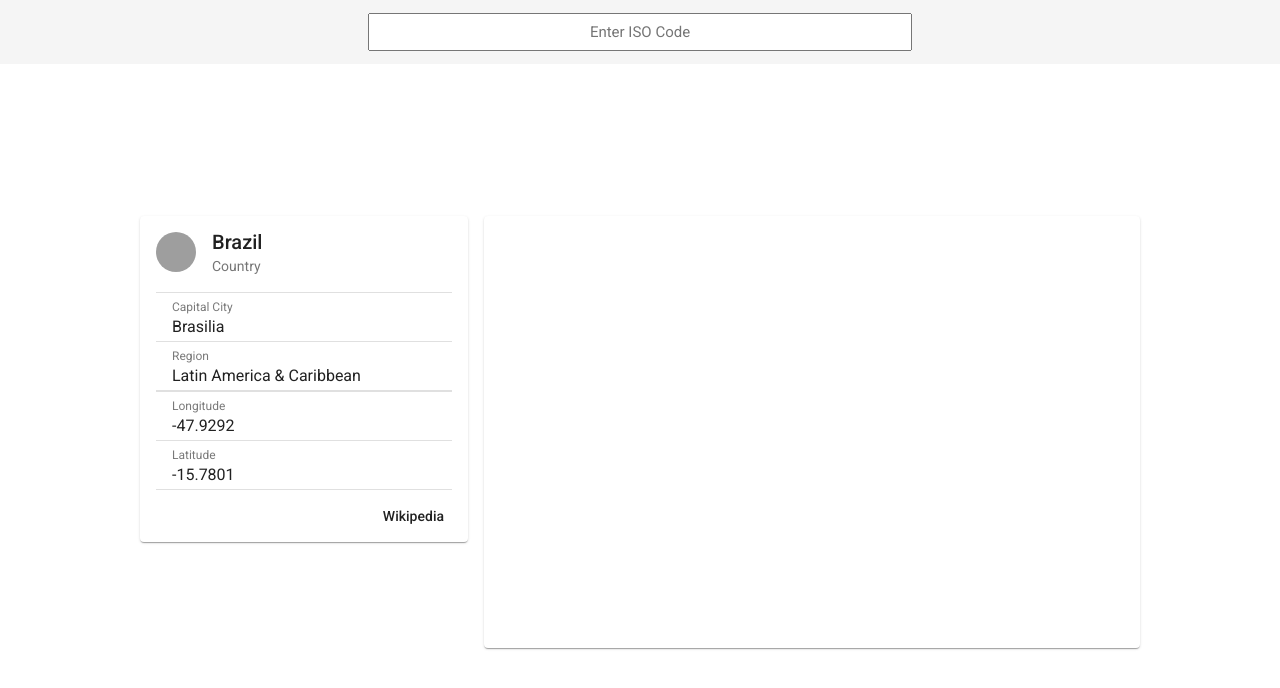
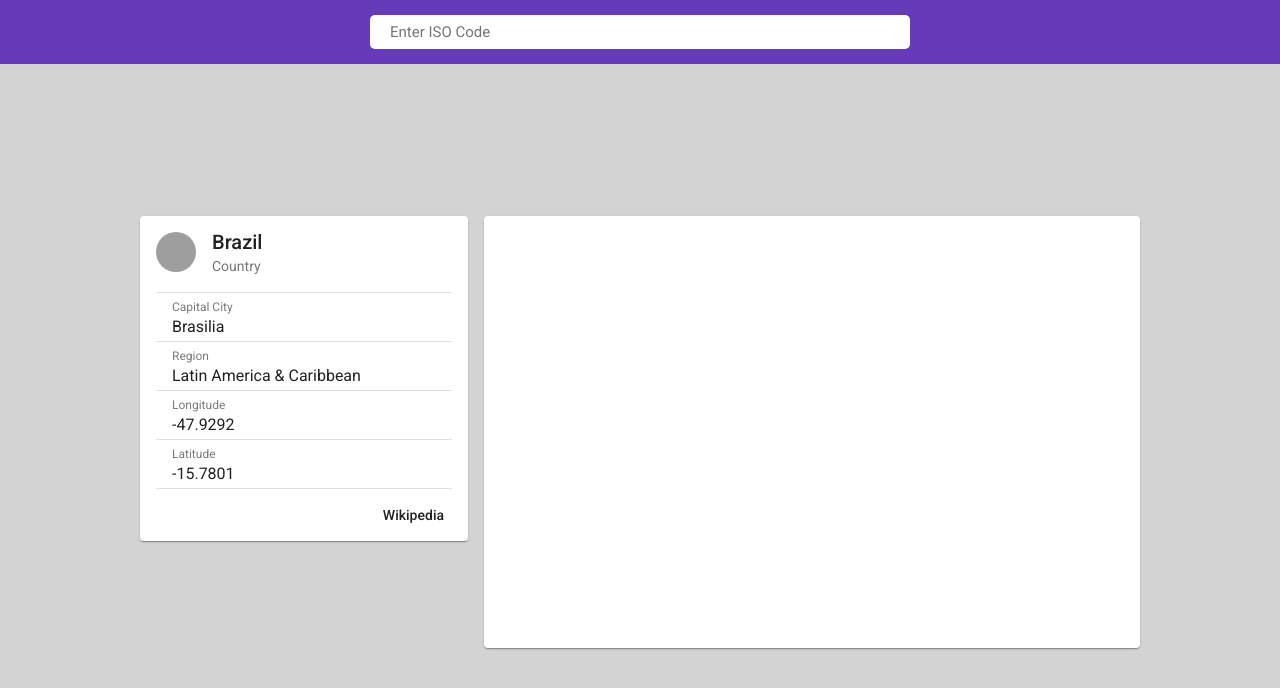
Before and after one commit to KlapTrap/iso, an Angular app: page / in a window 1280 px wide. Shown: the top 688 px of the page. Built offline with nearby package versions, Linux system fonts and the light colour scheme; grey boxes are pictures that could not be loaded.

Commit message:
Minior styling changes

```diff
--- a/src/app/pages/search-page/search-page.component.html
+++ b/src/app/pages/search-page/search-page.component.html
@@ -1,5 +1,5 @@
 <app-page-wrapper>
-  <mat-toolbar>
+  <mat-toolbar color="primary">
     <div class="search-page__header">
       <input
         class="search-page__header-search"
--- a/src/app/pages/search-page/search-page.component.scss
+++ b/src/app/pages/search-page/search-page.component.scss
@@ -19,11 +19,12 @@
     width: 100%;
   }
   &__header-search {
-    text-align: center;
     height: 30px;
     width: 100%;
     max-width: 500px;
     padding: 2px 20px;
     font-size: 15px;
+    border-radius: 5px;
+    border: none;
   }
 }
--- a/src/app/shared/components/country-details-panel/country-details-panel.component.html
+++ b/src/app/shared/components/country-details-panel/country-details-panel.component.html
@@ -13,29 +13,32 @@
     <mat-list-item>
       <div>
         <div class="country-details-panel__value-header">Capital City</div>
-        <div>{{ country!.capitalCity }}</div>
+	<div class="country-details-panel__value">
+	  {{ country!.capitalCity }}
+	</div>
       </div>
     </mat-list-item>
     <mat-divider></mat-divider>
     <mat-list-item>
       <div>
         <div class="country-details-panel__value-header">Region</div>
-        <div>{{ country!.region.value }}</div>
+	<div class="country-details-panel__value">
+	  {{ country!.region.value }}
+	</div>
       </div>
     </mat-list-item>
-    <mat-divider></mat-divider>
     <mat-divider></mat-divider>
     <mat-list-item>
       <div>
         <div class="country-details-panel__value-header">Longitude</div>
-        <div>{{ country!.longitude }}</div>
+	<div class="country-details-panel__value">{{ country!.longitude }}</div>
       </div>
     </mat-list-item>
     <mat-divider></mat-divider>
     <mat-list-item>
       <div>
         <div class="country-details-panel__value-header">Latitude</div>
-        <div>{{ country!.latitude }}</div>
+	<div class="country-details-panel__value">{{ country!.latitude }}</div>
       </div>
     </mat-list-item>
     <mat-divider></mat-divider>
--- a/src/app/shared/components/country-details-panel/country-details-panel.component.scss
+++ b/src/app/shared/components/country-details-panel/country-details-panel.component.scss
@@ -11,4 +11,8 @@
   &__list {
     padding: 0;
   }
+  &__value {
+    white-space: nowrap;
+    overflow: hidden;
+  }
 }
--- a/src/app/shared/components/page-wrapper/page-wrapper.component.scss
+++ b/src/app/shared/components/page-wrapper/page-wrapper.component.scss
@@ -1,4 +1,5 @@
 .page-wrapper {
+  background-color: lightgrey;
   display: flex;
   flex-direction: column;
   height: 100%;
```
